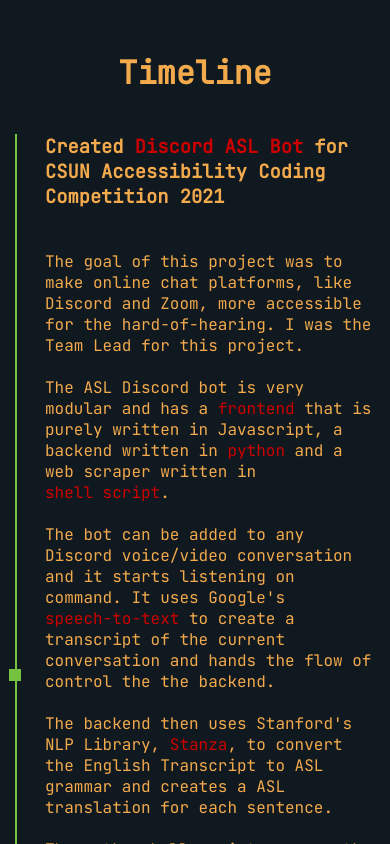
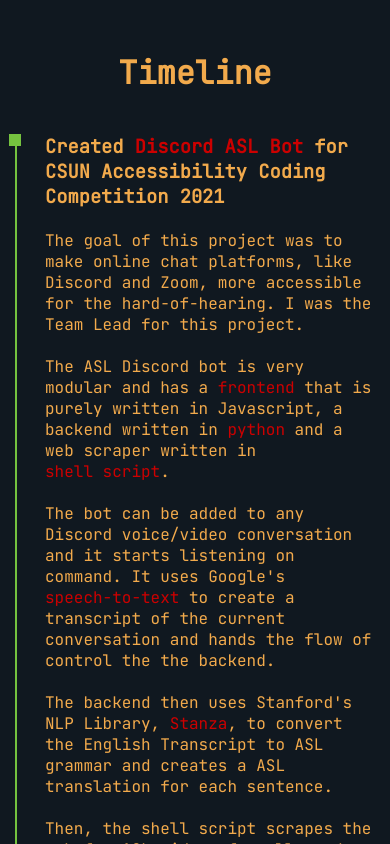
Before and after one commit to Adwitiya-Singh/Adwitiya-Singh.github.io, a React (Create React App) app: page / in a window 390 px wide. Shown: the part 840-1684 px from the top of the page. Built offline with nearby package versions, Linux system fonts and the light colour scheme.

Commit message:
Update resume and mobile formatting

```diff
--- a/src/App.js
+++ b/src/App.js
@@ -120,7 +120,7 @@
                                         <span>
 
                                             <h3>Created <a href="https://www.youtube.com/watch?v=WuvE46WdUSY">Discord ASL Bot</a> for CSUN Accessibility Coding Competition 2021 </h3>
-                                            <br/><br/>
+                                            <br/>
 
                                             The goal of this project was to make online chat platforms, like Discord and Zoom, more accessible for the hard-of-hearing. I was the Team Lead for this project.
                                             <br/><br/>
@@ -158,7 +158,7 @@
                                         <span>
 
                                             <h3>Completed Senior Design Project, <a href="https://www.youtube.com/watch?v=-x-RTOWMXBo">GUI</a></h3>
-                                            <br/><br/>
+                                            <br/>
 
                                             We wanted to create something that could help one interact with the public interfaces of day to day lives such as ATM Machines, Museum kiosks without the sanitary issues
                                             that such interactions could possess in a post COVID-19 world. I was the lead Unity Developer for this project.
@@ -176,7 +176,7 @@
 
 
 
-					</span>
+					                    </span>
                                     </div>
                                     <div className="t-square"></div>
                                 </div>
--- a/src/App.scss
+++ b/src/App.scss
@@ -376,6 +376,8 @@
 
 @media all and (max-width: 768px) {
 
+
+
   .all-timelines::before {
     right: unset;
     top: 0;
@@ -385,11 +387,20 @@
     padding-right: 0;
     text-align: left;
   }
+
   .single-timeline:nth-child(2n+1) .timeline-text .d-flex-image-text {
     flex-direction: column-reverse;
 
   }
+  .single-timeline .timeline-text  {
+    flex-direction: column;
 
+  }
+
+  .single-timeline .timeline-text .d-flex-image-text img{
+   padding-bottom: 1rem;
+
+  }
   .single-timeline:nth-child(2n) .timeline-text .d-flex-image-text {
     flex-direction: column;
 
```
Also changed, not shown: 1 other file (tests, documents, lock files or other folders).
